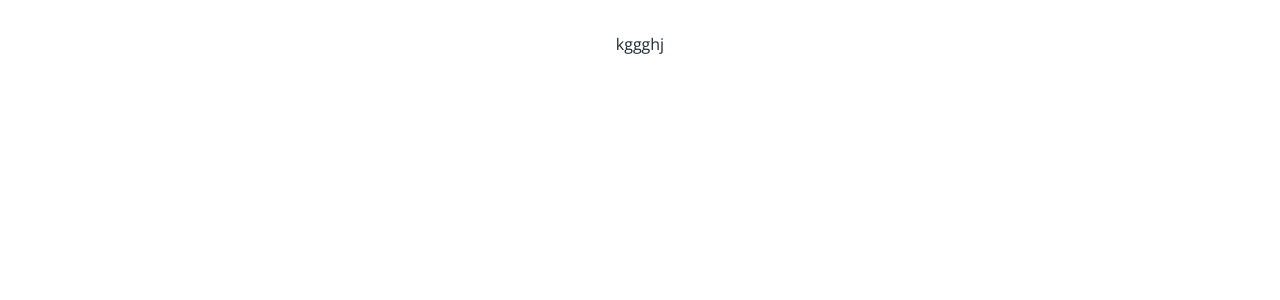
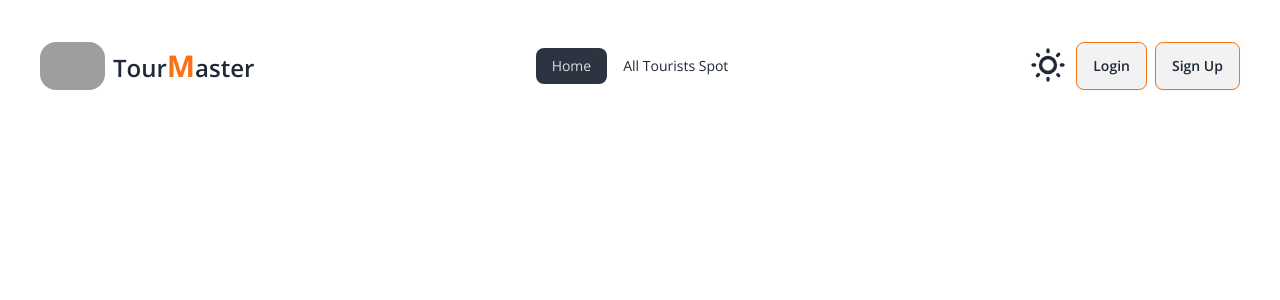
Before and after one commit to sumaiyaurmi/assignment-10-client, a React (Vite) app: page / in a window 1280 px wide. Shown: the top 300 px of the page. Built offline with nearby package versions, Linux system fonts and the light colour scheme; no server answers; grey boxes are pictures that could not be loaded.

Commit message:
Navbar added

```diff
--- a/package.json
+++ b/package.json
@@ -15,6 +15,7 @@
     "match-sorter": "^6.3.4",
     "react": "^18.2.0",
     "react-dom": "^18.2.0",
+    "react-hot-toast": "^2.4.1",
     "react-router-dom": "^6.23.1",
     "sort-by": "^1.2.0"
   },
--- a/src/Components/Pages/Root.jsx
+++ b/src/Components/Pages/Root.jsx
@@ -1,9 +1,10 @@
 import React from 'react';
+import Navbar from './Shared/Navbar';
 
 const Root = () => {
     return (
         <div className='font-openSens'>
-            kggghj
+            <Navbar></Navbar>
         </div>
     );
 };
--- a/src/Components/Pages/Shared/Navbar.jsx
+++ b/src/Components/Pages/Shared/Navbar.jsx
@@ -1,11 +1,203 @@
-import React from 'react';
+import  { useContext, useEffect, useState } from "react";
+import { Link, NavLink } from "react-router-dom";
+import { AuthContext } from "../../../Provider/AuthProvider/AuthProvider";
+import toast from "react-hot-toast";
 
 const Navbar = () => {
-    return (
-        <div>
+  const { user, logOut } = useContext(AuthContext);
 
+  const handleLogOut = async () => {
+    await logOut();
+    try {
+        toast('Hello Darkness!',
+        {
+          icon: '👏',
+          style: {
+            borderRadius: '10px',
+            background: '#333',
+            color: '#fff',
+          },
+        }
+      );
+    } catch (err) {
+      console.log(err);
+      toast(err,
+      {
+        icon: '👏',
+        style: {
+          borderRadius: '10px',
+          background: '#333',
+          color: '#fff',
+        },
+      }
+    );    }
+  };
+
+  const links = (
+    <>
+      <li>
+        <NavLink to={"/"}>Home</NavLink>
+      </li>
+      <li>
+        <NavLink to={"/all-spot"}> All Tourists Spot</NavLink>
+      </li>
+      {user?.email && (
+        <>
+          <li>
+            <NavLink to={"/add-spot"}> Add Tourists Spot</NavLink>
+          </li>
+          <li>
+            <NavLink to={"/my-list"}>My List</NavLink>
+          </li>
+        </>
+      )}
+    </>
+  );
+
+  const [theme, setTheme] = useState(
+    localStorage.getItem("theme") ? localStorage.getItem("theme") : "light"
+  );
+
+  const handleTheme = (e) => {
+    if (e.target.checked) {
+      setTheme("sunset");
+    } else {
+      setTheme("light");
+    }
+  };
+
+  useEffect(() => {
+    localStorage.setItem("theme", theme);
+    const localTheme = localStorage.getItem("theme");
+    document.querySelector("html").setAttribute("data-theme", localTheme);
+  }, [theme]);
+
+  return (
+    <div className="navbar bg-base-100">
+      <div className="navbar-start">
+        <div className="dropdown">
+          <div tabIndex={0} role="button" className="btn btn-ghost lg:hidden">
+            <svg
+              xmlns="http://www.w3.org/2000/svg"
+              className="h-5 w-5"
+              fill="none"
+              viewBox="0 0 24 24"
+              stroke="currentColor"
+            >
+              <path
+                strokeLinecap="round"
+                strokeLinejoin="round"
+                strokeWidth="2"
+                d="M4 6h16M4 12h8m-8 6h16"
+              />
+            </svg>
+          </div>
+          <ul
+            tabIndex={0}
+            className="menu menu-sm dropdown-content mt-3 z-[1] p-2 shadow bg-base-100 rounded-box w-52"
+          >
+            {links}
+          </ul>
         </div>
-    );
+        <div className="hidden  md:flex gap-2  items-center ">
+          <img
+            src="https://i.postimg.cc/MHHCFYk4/vecteezy-beach-island-landscape-logo-beach-logo-design-vector-6626965-1.jpg "
+            className=" rounded-2xl w-[65px]"
+            alt=""
+          />
+          <p className="text-xl md:text-2xl font-semibold">
+            Tour<span className="font-bold text-3xl text-orange-500">M</span>aster
+          </p>
+        </div>
+      </div>
+      <div className="navbar-center  hidden lg:flex">
+        <ul className="menu menu-horizontal px-1">{links}</ul>
+      </div>
+      <div className="navbar-end">
+        <div className="mr-2 mt-1">
+          <label className="swap swap-rotate">
+            {/* this hidden checkbox controls the state */}
+            <input
+              type="checkbox"
+              onChange={handleTheme}
+              className="theme-controller"
+              value="synthwave"
+            />
+
+            {/* sun icon */}
+            <svg
+              className="swap-off fill-current  w-10 h-10"
+              xmlns="http://www.w3.org/2000/svg"
+              viewBox="0 0 24 24"
+            >
+              <path d="M5.64,17l-.71.71a1,1,0,0,0,0,1.41,1,1,0,0,0,1.41,0l.71-.71A1,1,0,0,0,5.64,17ZM5,12a1,1,0,0,0-1-1H3a1,1,0,0,0,0,2H4A1,1,0,0,0,5,12Zm7-7a1,1,0,0,0,1-1V3a1,1,0,0,0-2,0V4A1,1,0,0,0,12,5ZM5.64,7.05a1,1,0,0,0,.7.29,1,1,0,0,0,.71-.29,1,1,0,0,0,0-1.41l-.71-.71A1,1,0,0,0,4.93,6.34Zm12,.29a1,1,0,0,0,.7-.29l.71-.71a1,1,0,1,0-1.41-1.41L17,5.64a1,1,0,0,0,0,1.41A1,1,0,0,0,17.66,7.34ZM21,11H20a1,1,0,0,0,0,2h1a1,1,0,0,0,0-2Zm-9,8a1,1,0,0,0-1,1v1a1,1,0,0,0,2,0V20A1,1,0,0,0,12,19ZM18.36,17A1,1,0,0,0,17,18.36l.71.71a1,1,0,0,0,1.41,0,1,1,0,0,0,0-1.41ZM12,6.5A5.5,5.5,0,1,0,17.5,12,5.51,5.51,0,0,0,12,6.5Zm0,9A3.5,3.5,0,1,1,15.5,12,3.5,3.5,0,0,1,12,15.5Z" />
+            </svg>
+
+            {/* moon icon */}
+            <svg
+              className="swap-on fill-current w-9 h-10"
+              xmlns="http://www.w3.org/2000/svg"
+              viewBox="0 0 24 24"
+            >
+              <path d="M21.64,13a1,1,0,0,0-1.05-.14,8.05,8.05,0,0,1-3.37.73A8.15,8.15,0,0,1,9.08,5.49a8.59,8.59,0,0,1,.25-2A1,1,0,0,0,8,2.36,10.14,10.14,0,1,0,22,14.05,1,1,0,0,0,21.64,13Zm-9.5,6.69A8.14,8.14,0,0,1,7.08,5.22v.27A10.15,10.15,0,0,0,17.22,15.63a9.79,9.79,0,0,0,2.1-.22A8.11,8.11,0,0,1,12.14,19.73Z" />
+            </svg>
+          </label>
+        </div>
+        {user?.email ? (
+          <div className="dropdown dropdown-end z-50">
+            <div
+              tabIndex={0}
+              role="button"
+              className="btn btn-ghost btn-circle avatar"
+            >
+              <div className="w-10 rounded-full" title={user?.displayName}>
+                <img
+                  referrerPolicy="no-referrer"
+                  alt="User Profile Photo"
+                  src={user?.photoURL}
+                />
+              </div>
+            </div>
+            <ul
+              tabIndex={0}
+              className="menu menu-sm dropdown-content mt-3 z-[1] p-2 shadow bg-base-100 rounded-box w-52"
+            >
+              <li>
+                <Link to={"/my-assignment"}> My Assignments</Link>
+              </li>
+              <li className="mt-2">
+                <button
+                  onClick={handleLogOut}
+                  className="bg-gray-200 block text-center"
+                >
+                  Logout
+                </button>
+              </li>
+            </ul>
+          </div>
+        ) : (
+         <>
+          <Link to={"/login"}>
+            <button
+              className="btn hover:text-black hover:bg-orange-500
+               border-orange-500 mr-2"
+            >
+              Login
+            </button>
+          </Link>
+          <Link to={"/login"}>
+            <button
+              className="btn hover:text-black hover:bg-orange-500
+               border-orange-500"
+            >
+              Sign Up
+            </button>
+          </Link>
+         </>
+        )}
+      </div>
+    </div>
+  );
 };
 
 export default Navbar;
--- a/src/Provider/AuthProvider/AuthProvider.jsx
+++ b/src/Provider/AuthProvider/AuthProvider.jsx
@@ -1,11 +1,85 @@
+import { GoogleAuthProvider, createUserWithEmailAndPassword, onAuthStateChanged, signInWithEmailAndPassword, signInWithPopup, signOut, updateProfile } from "firebase/auth";
+import { GithubAuthProvider } from "firebase/auth";
+import { createContext, useEffect, useState } from "react";
+import auth from "../Firbase/firbase.config";
+
+export const AuthContext = createContext(null);
 
 
-const AuthProvider = () => {
-    return (
-        <div>
+// scoial provider
+const googleProvider=new GoogleAuthProvider();
+const githubProvider = new GithubAuthProvider();
 
-        </div>
-    );
+
+const AuthProvider = ({ children }) => {
+  const [user, setUser] = useState(null);
+  const [loading, setLoading] = useState(true);
+//   const axiosSecure = useAxios();
+
+  const createUser = (email, password) => {
+    setLoading(true);
+    return createUserWithEmailAndPassword(auth, email, password);
+  };
+
+  const signIn = (email, password) => {
+    setLoading(true);
+    return signInWithEmailAndPassword(auth, email, password);
+  };
+
+//   social login
+  const signInWithGoogle = () => {
+    setLoading(true);
+    return signInWithPopup(auth, googleProvider);
+  };
+
+  const signInWithGithub = () => {
+    setLoading(true);
+    return signInWithPopup(auth, githubProvider);
+  };
+
+  const logOut = async () => {
+    setLoading(true);
+    // const { data } = await axiosSecure(`/logout`, { withCredentials: true });
+    // //  console.log(data)
+    return signOut(auth);
+  };
+
+  const updateUserProfile = (name, photo) => {
+    return updateProfile(auth.currentUser, {
+      displayName: name,
+      photoURL: photo,
+    });
+  };
+
+  // onAuthStateChange
+  useEffect(() => {
+    const unsubscribe = onAuthStateChanged(auth, (currentUser) => {
+      setUser(currentUser);
+      // console.log('CurrentUser-->', currentUser)
+      setLoading(false);
+    });
+    return () => {
+      return unsubscribe();
+    };
+  }, []);
+
+  const authInfo = {
+    user,
+    setUser,
+    loading,
+    setLoading,
+    createUser,
+    signIn,
+    signInWithGoogle,
+    signInWithGithub,
+    logOut,
+    updateUserProfile,
+
+  };
+
+  return (
+    <AuthContext.Provider value={authInfo}>{children}</AuthContext.Provider>
+  );
 };
 
 export default AuthProvider;
--- a/src/main.jsx
+++ b/src/main.jsx
@@ -4,9 +4,14 @@ import App from './App.jsx'
 import './index.css'
 import { RouterProvider } from 'react-router-dom'
 import router from './Routes/Route.jsx'
+import AuthProvider from './Provider/AuthProvider/AuthProvider.jsx'
+import { Toaster } from 'react-hot-toast'
 
 ReactDOM.createRoot(document.getElementById('root')).render(
   <React.StrictMode>
-    <RouterProvider router={router} />
+<AuthProvider>    <RouterProvider router={router} />
+<Toaster />
+
+</AuthProvider>
   </React.StrictMode>,
 )
--- a/tailwind.config.js
+++ b/tailwind.config.js
@@ -14,4 +14,7 @@ export default {
   plugins: [
     require('daisyui'),
   ],
+  daisyui: {
+    themes: ["light", "sunset"],
+  },
 }
```
Also changed, not shown: .eslintrc.cjs, 1 other file (tests, documents, lock files or other folders).
